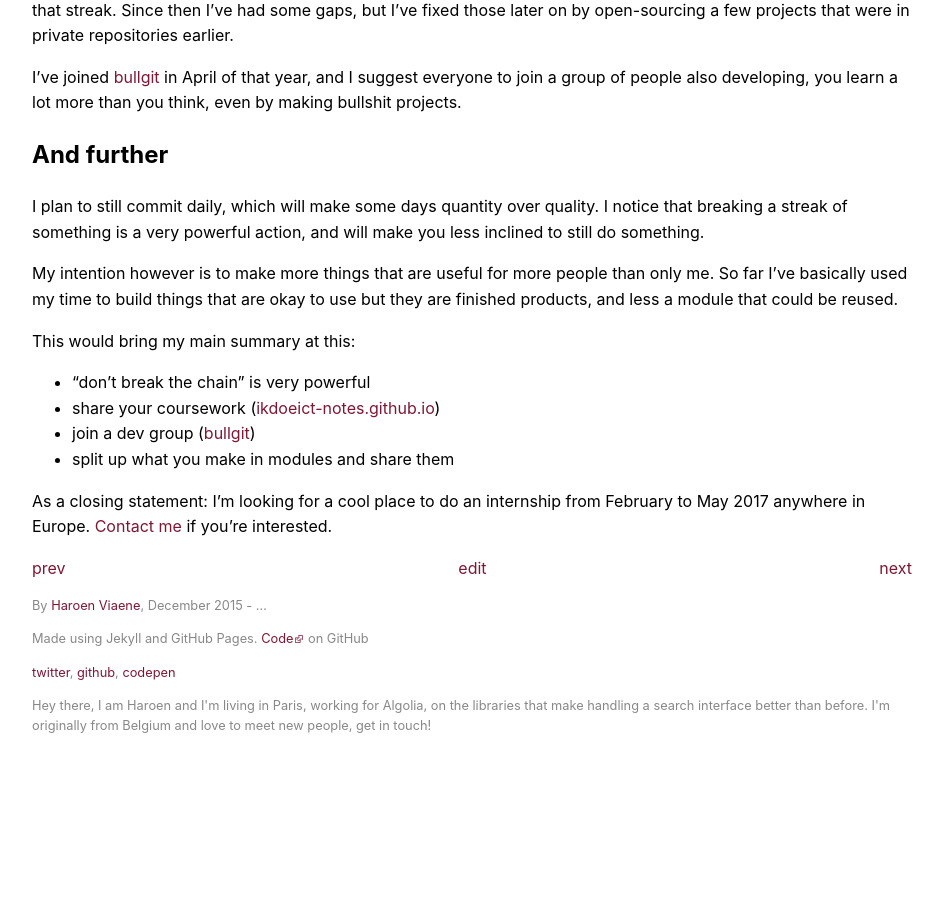
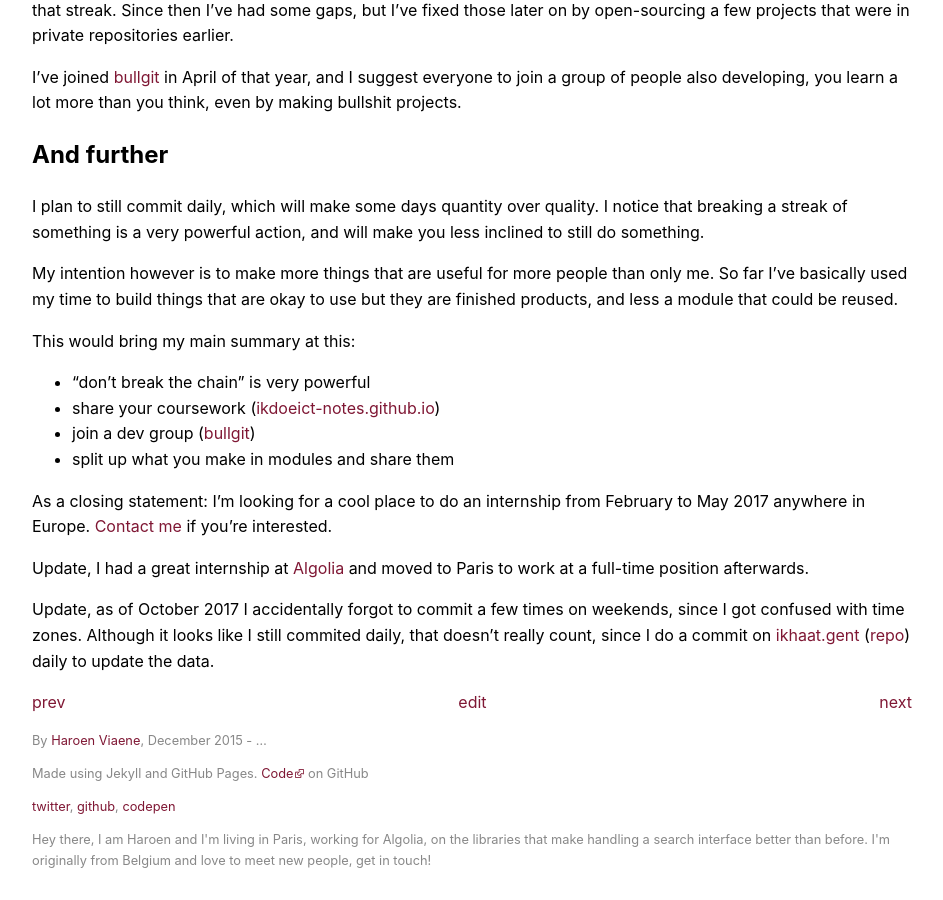
Before and after one commit to Haroenv/blog, a Jekyll site: the page built from _posts/2016-1-23-a-year-on-github.md, in a window 1280 px wide and 900 px high, scrolled down 1660 px. Shown: the whole window, without its empty margins (168-1111 px from the left). Built offline with Jekyll 4.4.1, drawn with Linux system fonts in a browser that asks for light colours; comment, search, counter and statistics services are not loaded; a style sheet for code colours, icons or effects is not loaded; before the commit the page ends 2426 px from its top, so only the background shows below that.

Commit message:
Update 2016-1-23-a-year-on-github.md

```diff
--- a/_posts/2016-1-23-a-year-on-github.md
+++ b/_posts/2016-1-23-a-year-on-github.md
@@ -60,3 +60,7 @@ This would bring my main summary at this:
 * split up what you make in modules and share them
 
 As a closing statement: I'm looking for a cool place to do an internship from February to May 2017 anywhere in Europe. [Contact me](mailto:"Haroen Viaene" <mailto:hello@haroen.me>?subject=internship offer) if you're interested.
+
+Update, I had a great internship at [Algolia](https://algolia) and moved to Paris to work at a full-time position afterwards.
+
+Update, as of October 2017 I accidentally forgot to commit a few times on weekends, since I got confused with time zones. Although it looks like I still commited daily, that doesn't really count, since I do a commit on [ikhaat.gent](https://ikhaat.gent) ([repo](https://github.com/fccghent/ikhaat)) daily to update the data.
```
